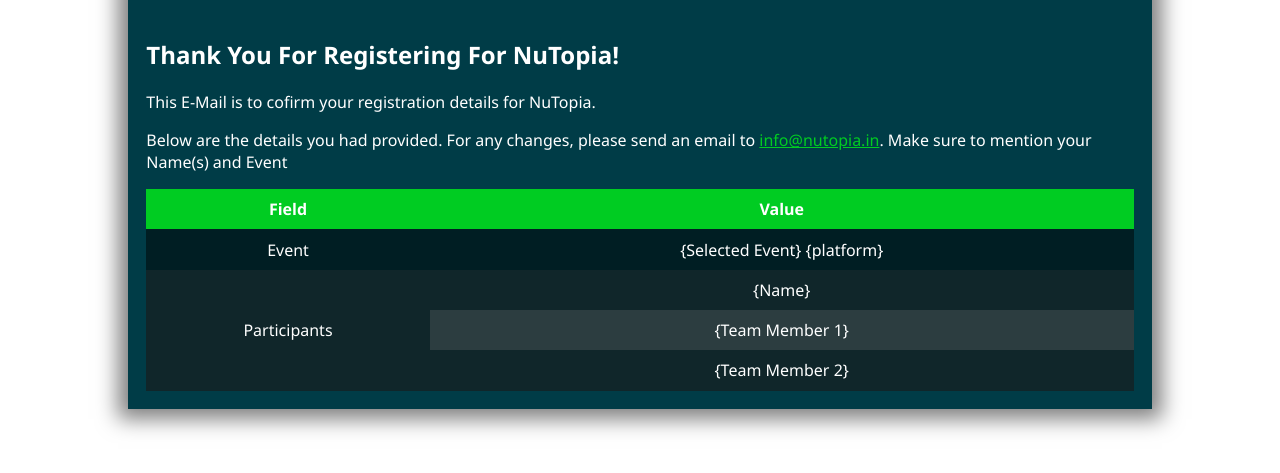
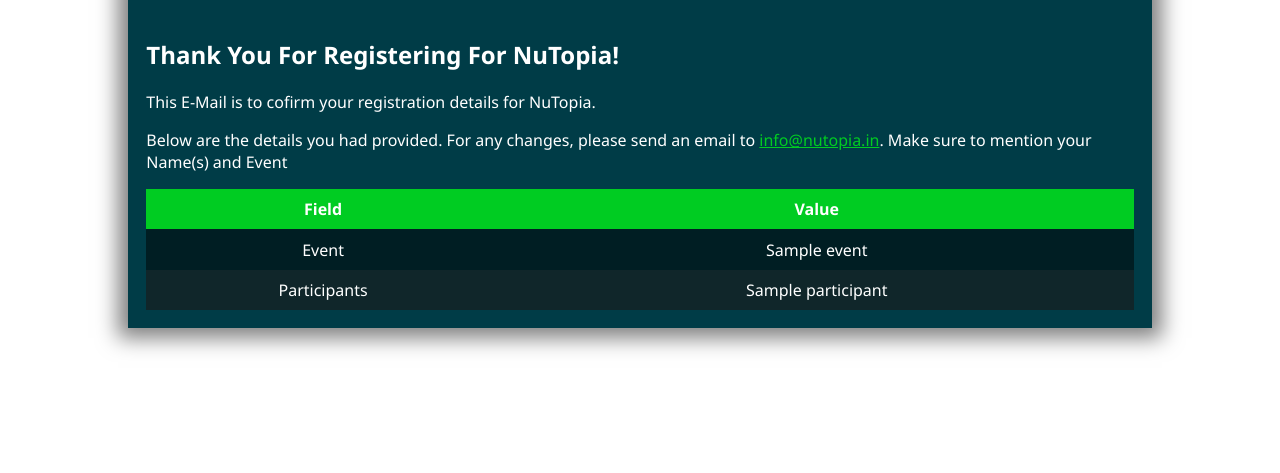
Before and after one commit to NuTopia-YBPS/nutopia_api, a Django app: template mail_api/templates/demo.html in a window 1280 px wide. Shown: the part 349-822 px from the top of the page. After the commit the page ends 700 px from the top, so only its background shows below. Run offline with Django 3.2, Linux system fonts and the light colour scheme; the template is opened without the code that fills it: most values are stand-ins (such as "Sample title", 1, 10 or a date in 2020).

Commit message:
updated mail with html

```diff
--- a/mail_api/templates/demo.html
+++ b/mail_api/templates/demo.html
@@ -87,15 +87,17 @@
 					</tr>
 					<tr>
 						<td>Event</td>
-						<!-- If AoV join with platform-->
-						<td><p>{Selected Event} {platform}</p></td>
+						<td>
+							<p>{{event}} {% if event == "Arena of Valor" %} {{platform}} {% endif %}</p>
+						</td>
+
 					</tr>
 					<tr class="row_highlight">
 						<td>Participants</td>
 						<td class="rows">
-							<p>{Name}</p>
-							<p class="row_highlight">{Team Member 1}</p>
-							<p>{Team Member 2}</p>
+							{% for name in participants %}
+								<p class="{% cycle 'row_normal' 'row_highlight' %}">{{name}}</p>
+							{% endfor %}
 						</td>
 					</tr>
 				</tbody>
```
Also changed, not shown: mail_api/views.py (+14 -4 lines).
